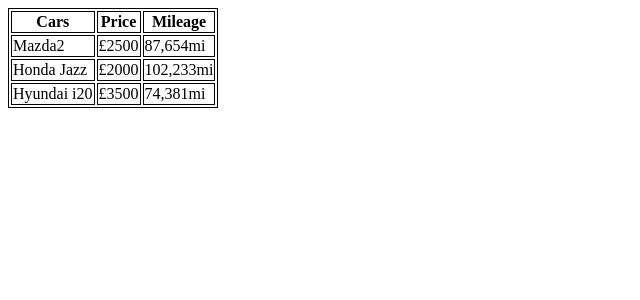
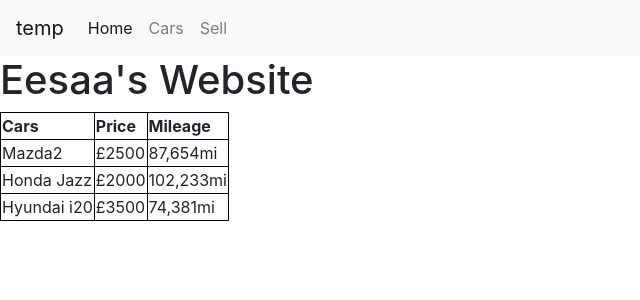
Before and after one commit to EesaaM-dev/marketplace_app, a Flask app: page /cars in a window 1280 px wide. Shown: the top 300 px of the page, without its empty margins (0-640 px from the left). Run offline with Flask 3, Linux system fonts and the light colour scheme; some libraries are stand-ins or nearby versions.

Commit message:
setup flask base template and added navbar

```diff
--- a/app.py
+++ b/app.py
@@ -29,8 +29,11 @@ def show_cars():
 def add_cars():
     return render_template('add.html')
 
-with app.test_request_context():
-    print(url_for('index'))
-    print(url_for('login'))
-    print(url_for('login', next='/'))
-    print(url_for('show_user_profile', username = 'John Doe'))
+if __name__ ==("__main__"):
+    app.run(debug=True)
+
+# with app.test_request_context():
+#     print(url_for('index'))
+#     print(url_for('login'))
+#     print(url_for('login', next='/'))
+#     print(url_for('show_user_profile', username = 'John Doe'))
--- a/templates/base.html
+++ b/templates/base.html
@@ -3,10 +3,36 @@
 <head>
     <meta charset="UTF-8">
     <meta name="viewport" content="width=device-width, initial-scale=1.0">
-    <link rel="stylesheet" href="https://maxcdn.bootstrapcdn.com/bootstrap/3.4.1/css/bootstrap.min.css">
-    <title>BASE</title>
+    <link rel="stylesheet" href="https://cdn.jsdelivr.net/npm/bootstrap@4.0.0/dist/css/bootstrap.min.css" integrity="sha384-Gn5384xqQ1aoWXA+058RXPxPg6fy4IWvTNh0E263XmFcJlSAwiGgFAW/dAiS6JXm" crossorigin="anonymous">
+    <title>{% block title %}{% endblock %}</title>
 </head>
 <body>
+    <nav class="navbar navbar-expand-lg navbar-light bg-light">
+  <a class="navbar-brand" href="/">temp</a>
+  <button class="navbar-toggler" type="button" data-toggle="collapse" data-target="#navbarNav" aria-controls="navbarNav" aria-expanded="false" aria-label="Toggle navigation">
+    <span class="navbar-toggler-icon"></span>
+  </button>
+  <div class="collapse navbar-collapse" id="navbarNav">
+    <ul class="navbar-nav">
+      <li class="nav-item active">
+        <a class="nav-link" href="/">Home <span class="sr-only">(current)</span></a>
+      </li>
+      <li class="nav-item">
+        <a class="nav-link" href="/cars">Cars</a>
+      </li>
+      <li class="nav-item">
+        <a class="nav-link" href="/add">Sell</a>
+      </li>
 
+    </ul>
+  </div>
+</nav>
+    <h1>Eesaa's Website</h1>
+        {% block content %}
+        {% endblock %}
+
+<script src="https://code.jquery.com/jquery-3.2.1.slim.min.js" integrity="sha384-KJ3o2DKtIkvYIK3UENzmM7KCkRr/rE9/Qpg6aAZGJwFDMVNA/GpGFF93hXpG5KkN" crossorigin="anonymous"></script>
+<script src="https://cdn.jsdelivr.net/npm/popper.js@1.12.9/dist/umd/popper.min.js" integrity="sha384-ApNbgh9B+Y1QKtv3Rn7W3mgPxhU9K/ScQsAP7hUibX39j7fakFPskvXusvfa0b4Q" crossorigin="anonymous"></script>
+<script src="https://cdn.jsdelivr.net/npm/bootstrap@4.0.0/dist/js/bootstrap.min.js" integrity="sha384-JZR6Spejh4U02d8jOt6vLEHfe/JQGiRRSQQxSfFWpi1MquVdAyjUar5+76PVCmYl" crossorigin="anonymous"></script>
 </body>
 </html>
--- a/templates/cars.html
+++ b/templates/cars.html
@@ -1,17 +1,12 @@
-<!DOCTYPE html>
-<html lang="en">
-<head>
-    <meta charset="UTF-8">
-    <meta name="viewport" content="width=device-width, initial-scale=1.0">
-    <title>Cars</title>
-    <style>
-    table, th, td {border: 1px solid black;
+{% extends "base.html" %}
+
+{% block title %}Cars{% endblock %}
+{% block content%}
+<style>
+    table, th, td {
+        border: 1px solid black;
     }
-
-
-    </style>
-</head>
-<body>
+</style>
     <table>
         <tr>
             <th>Cars</th>
@@ -37,5 +32,4 @@
 
 
     </table>
-</body>
-</html>
+{% endblock %}
```
Also changed, not shown: templates/add.html (+4 -10 lines), templates/index.html (+8 -1 lines).
